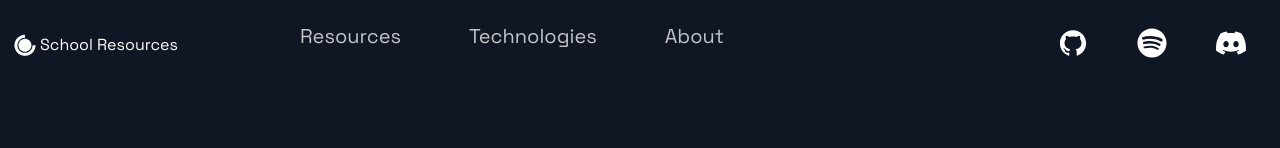
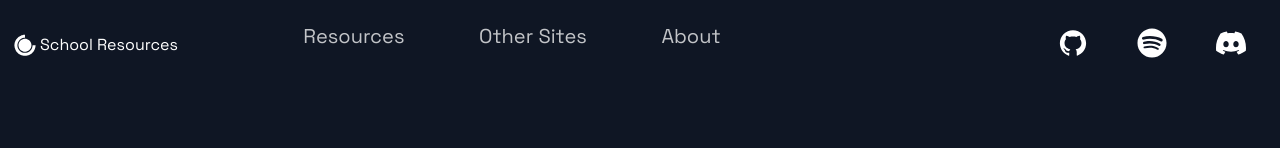
Before and after one commit to imReset/resources, a Next.js app: page / in a window 1280 px wide. Shown: the top 148 px of the page. Built offline with nearby package versions, Linux system fonts and the light colour scheme.

Commit message:
change nav link

```diff
--- a/src/components/Header/Header.js
+++ b/src/components/Header/Header.js
@@ -24,7 +24,7 @@ const Header = () =>  (
       </li>
       <li>
         <Link href="#tech">
-          <NavLink>Technologies</NavLink>
+          <NavLink>Other Sites</NavLink>
         </Link>
       </li>
       <li>
```
